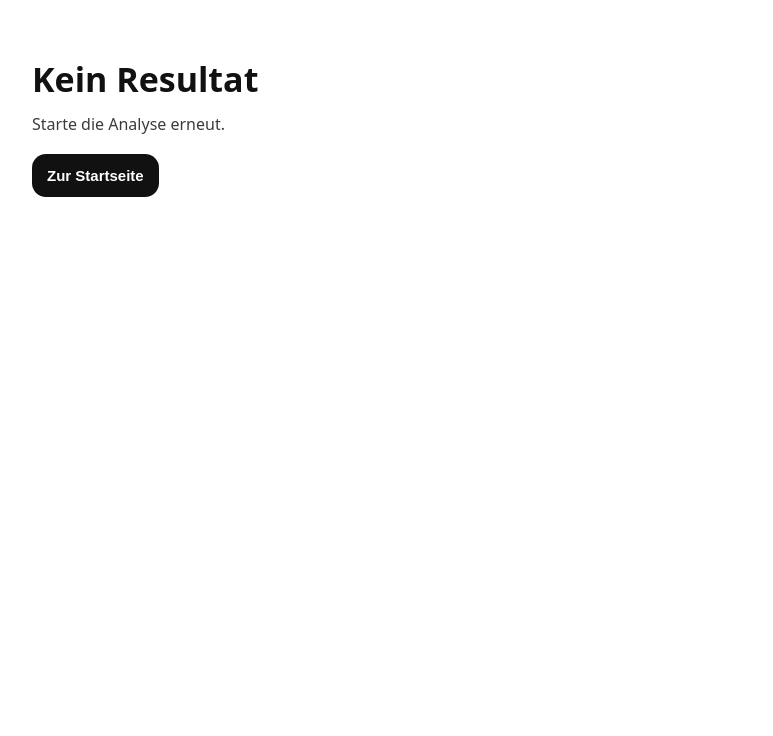
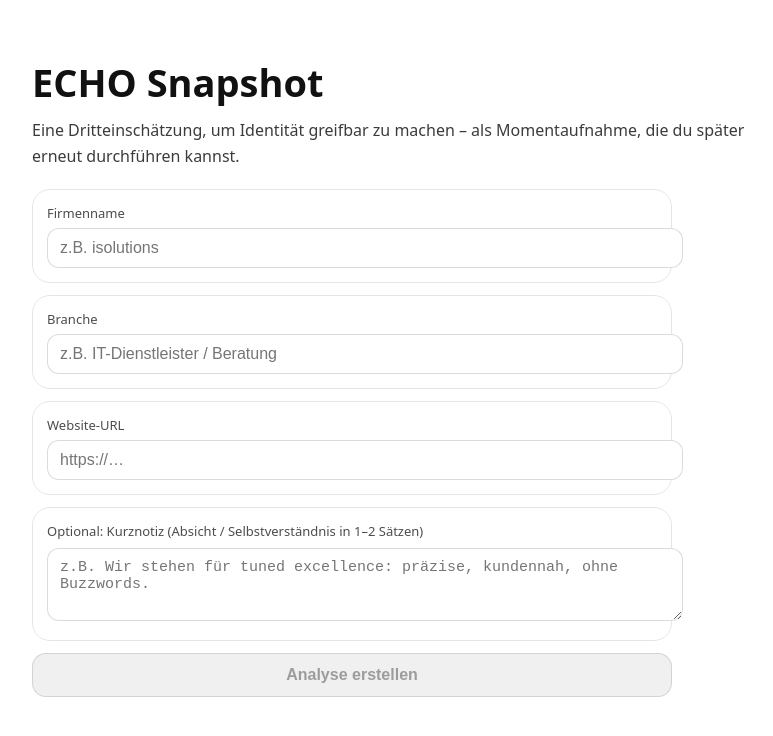
Before and after one commit to mkmosaikpartners/echo-brand-assessment, a Next.js app: page / in a window 1280 px wide. Shown: the top 736 px of the page, without its empty margins (178-951 px from the left). Built offline with nearby package versions, Linux system fonts and the light colour scheme.

Commit message:
Update page.tsx

```diff
--- a/app/page.tsx
+++ b/app/page.tsx
@@ -1,157 +1,108 @@
 "use client";
 
-import { useEffect, useState } from "react";
+import { useState } from "react";
 import { useRouter } from "next/navigation";
 
-type Result = {
-  company_name: string;
-  industry: string;
-  url: string;
+export default function Page() {
+  const router = useRouter();
 
-  position_statement: string;
-  maturity: string;
-  industry_positioning: string;
-  tensions: string[];
-  executive_implication: string;
+  const [companyName, setCompanyName] = useState("");
+  const [industry, setIndustry] = useState("");
+  const [url, setUrl] = useState("");
+  const [selfNote, setSelfNote] = useState("");
 
-  scores: { E: number; C: number; H: number; O: number };
-  echo_factor: number;
+  const [loading, setLoading] = useState(false);
+  const [error, setError] = useState<string | null>(null);
 
-  meta?: { pages_analyzed?: string[] };
-};
+  async function run() {
+    setError(null);
+    setLoading(true);
 
-export default function ResultPage() {
-  const router = useRouter();
-  const [r, setR] = useState<Result | null>(null);
-  const [downloading, setDownloading] = useState(false);
-
-  useEffect(() => {
-    const raw = sessionStorage.getItem("echo_result");
-    if (!raw) return;
-    setR(JSON.parse(raw));
-  }, []);
-
-  async function downloadPdf() {
-    if (!r) return;
-    setDownloading(true);
     try {
-      const res = await fetch("/api/pdf", {
+      const res = await fetch("/api/analyze", {
         method: "POST",
         headers: { "Content-Type": "application/json" },
-        body: JSON.stringify(r),
+        body: JSON.stringify({ companyName, industry, url, selfNote }),
       });
+
+      const data = await res.json();
       if (!res.ok) {
-        const j = await res.json().catch(() => null);
-        throw new Error(j?.error || "PDF konnte nicht erstellt werden.");
+        throw new Error(data?.error || "Analyse fehlgeschlagen.");
       }
 
-      const blob = await res.blob();
-      const url = URL.createObjectURL(blob);
-      const a = document.createElement("a");
-      a.href = url;
-      a.download = `ECHO-${r.company_name}.pdf`;
-      document.body.appendChild(a);
-      a.click();
-      a.remove();
-      URL.revokeObjectURL(url);
+      sessionStorage.setItem("echo_result", JSON.stringify(data));
+      router.push("/result");
     } catch (e: any) {
-      alert(e?.message || "Fehler beim PDF-Download.");
+      setError(e?.message || "Unbekannter Fehler.");
     } finally {
-      setDownloading(false);
+      setLoading(false);
     }
   }
 
-  if (!r) {
-    return (
-      <main style={{ maxWidth: 860, margin: "0 auto", padding: "44px 18px", fontFamily: "system-ui", color: "#111" }}>
-        <h1 style={{ fontSize: 34, margin: 0, fontWeight: 780 }}>Kein Resultat</h1>
-        <p style={{ marginTop: 10, opacity: 0.82, lineHeight: 1.6 }}>
-          Starte die Analyse erneut.
-        </p>
-        <button onClick={() => router.push("/")} style={btn(false)}>
-          Zur Startseite
-        </button>
-      </main>
-    );
-  }
-
   return (
-    <main style={{ maxWidth: 920, margin: "0 auto", padding: "44px 18px", fontFamily: "system-ui", color: "#111" }}>
-      <h1 style={{ fontSize: 34, margin: 0, fontWeight: 780 }}>
-        ECHO Snapshot für {r.company_name}
-      </h1>
-      <p style={{ marginTop: 10, opacity: 0.82, lineHeight: 1.6 }}>
-        Branche: <b>{r.industry}</b> · Branchenposition: <b>{r.industry_positioning}</b> · Reifegrad: <b>{r.maturity}</b>
+    <main style={{ maxWidth: 860, margin: "0 auto", padding: "44px 18px", fontFamily: "system-ui", color: "#111" }}>
+      <h1 style={{ fontSize: 38, margin: 0, fontWeight: 780 }}>ECHO Snapshot</h1>
+      <p style={{ marginTop: 10, opacity: 0.82, lineHeight: 1.6, maxWidth: 720 }}>
+        Eine Dritteinschätzung, um Identität greifbar zu machen – als Momentaufnahme, die du später erneut durchführen kannst.
       </p>
 
-      <div style={{ ...card, marginTop: 16 }}>
-        <div style={label}>Position</div>
-        <div style={{ fontSize: 18, lineHeight: 1.55, fontWeight: 650 }}>{r.position_statement}</div>
-      </div>
+      <div style={{ display: "grid", gap: 12, marginTop: 20, maxWidth: 640 }}>
+        <Field label="Firmenname" value={companyName} onChange={setCompanyName} placeholder="z.B. isolutions" />
+        <Field label="Branche" value={industry} onChange={setIndustry} placeholder="z.B. IT-Dienstleister / Beratung" />
+        <Field label="Website-URL" value={url} onChange={setUrl} placeholder="https://…" />
 
-      <div style={{ display: "grid", gap: 12, gridTemplateColumns: "1fr 1fr", marginTop: 14 }}>
-        <Mini label="Erlebnis (E)" value={r.scores.E} />
-        <Mini label="Charakter (C)" value={r.scores.C} />
-        <Mini label="Homogenität (H)" value={r.scores.H} />
-        <Mini label="Originalität (O)" value={r.scores.O} />
-      </div>
-
-      <div style={{ display: "flex", gap: 12, flexWrap: "wrap", marginTop: 12 }}>
-        <div style={{ ...card, flex: "1 1 220px" }}>
-          <div style={label}>ECHO-Faktor</div>
-          <div style={{ fontSize: 34, fontWeight: 820 }}>{Math.round(r.echo_factor)}</div>
+        <div style={card}>
+          <div style={{ fontSize: 13, opacity: 0.75, marginBottom: 8 }}>
+            Optional: Kurznotiz (Absicht / Selbstverständnis in 1–2 Sätzen)
+          </div>
+          <textarea
+            value={selfNote}
+            onChange={(e) => setSelfNote(e.target.value)}
+            rows={3}
+            style={textarea}
+            placeholder="z.B. Wir stehen für tuned excellence: präzise, kundennah, ohne Buzzwords."
+          />
         </div>
 
-        <div style={{ ...card, flex: "2 1 420px" }}>
-          <div style={label}>Spannungsfelder</div>
-          <ul style={{ margin: "8px 0 0 18px", padding: 0, lineHeight: 1.6, opacity: 0.92 }}>
-            {r.tensions.map((t, i) => (
-              <li key={i}>{t}</li>
-            ))}
-          </ul>
-        </div>
+        <button
+          onClick={run}
+          disabled={loading || !companyName.trim() || !industry.trim() || !url.trim()}
+          style={btn(loading || !companyName.trim() || !industry.trim() || !url.trim())}
+        >
+          {loading ? "Analyse läuft…" : "Analyse erstellen"}
+        </button>
+
+        {error ? (
+          <div style={{ border: "1px solid rgba(0,0,0,0.12)", borderRadius: 16, padding: 12, color: "#B00020" }}>
+            {error}
+          </div>
+        ) : null}
+
+        {loading ? (
+          <div style={{ marginTop: 8, opacity: 0.8, lineHeight: 1.6 }}>
+            Wir lesen relevante Seiten aus und verdichten die Dritteinschätzung entlang ECHO.
+          </div>
+        ) : null}
       </div>
-
-      <div style={{ ...card, marginTop: 12 }}>
-        <div style={label}>Executive-Implikation</div>
-        <div style={{ lineHeight: 1.65, opacity: 0.92 }}>{r.executive_implication}</div>
-      </div>
-
-      <div style={{ display: "flex", gap: 10, marginTop: 14, flexWrap: "wrap" }}>
-        <button onClick={downloadPdf} disabled={downloading} style={btn(downloading)}>
-          {downloading ? "PDF wird erstellt…" : "PDF herunterladen"}
-        </button>
-        <button
-          onClick={() => router.push("/")}
-          style={{
-            ...btn(false),
-            background: "transparent",
-            color: "#111",
-          }}
-        >
-          Neue Momentaufnahme
-        </button>
-      </div>
-
-      {r.meta?.pages_analyzed?.length ? (
-        <div style={{ marginTop: 14, opacity: 0.7, fontSize: 13, lineHeight: 1.5 }}>
-          Analysierte Seiten: {r.meta.pages_analyzed.join(" · ")}
-        </div>
-      ) : null}
     </main>
   );
 }
 
-function Mini({ label: t, value }: { label: string; value: number }) {
+function Field(props: {
+  label: string;
+  value: string;
+  onChange: (v: string) => void;
+  placeholder?: string;
+}) {
   return (
     <div style={card}>
-      <div style={labelStyle}>{t}</div>
-      <div style={{ display: "flex", alignItems: "baseline", gap: 10 }}>
-        <div style={{ fontSize: 28, fontWeight: 820 }}>{Math.round(value)}</div>
-        <div style={{ flex: 1, height: 10, background: "rgba(0,0,0,0.08)", borderRadius: 999 }}>
-          <div style={{ width: `${Math.max(0, Math.min(100, value))}%`, height: 10, background: "#111", borderRadius: 999 }} />
-        </div>
-      </div>
+      <div style={{ fontSize: 13, opacity: 0.75, marginBottom: 6 }}>{props.label}</div>
+      <input
+        value={props.value}
+        onChange={(e) => props.onChange(e.target.value)}
+        placeholder={props.placeholder}
+        style={input}
+      />
     </div>
   );
 }
@@ -162,29 +113,35 @@ const card: React.CSSProperties = {
   padding: 14,
 };
 
-const labelStyle: React.CSSProperties = {
-  fontSize: 13,
-  opacity: 0.72,
-  marginBottom: 8,
+const input: React.CSSProperties = {
+  width: "100%",
+  fontSize: 16,
+  padding: "10px 12px",
+  borderRadius: 12,
+  border: "1px solid rgba(0,0,0,0.14)",
+  outline: "none",
 };
 
-const label: React.CSSProperties = {
-  fontSize: 12,
-  letterSpacing: "0.06em",
-  textTransform: "uppercase",
-  opacity: 0.6,
-  marginBottom: 8,
+const textarea: React.CSSProperties = {
+  width: "100%",
+  fontSize: 15,
+  padding: "10px 12px",
+  borderRadius: 12,
+  border: "1px solid rgba(0,0,0,0.14)",
+  outline: "none",
+  resize: "vertical",
 };
 
 function btn(disabled: boolean): React.CSSProperties {
   return {
+    width: "100%",
     padding: "12px 14px",
     borderRadius: 14,
     border: "1px solid rgba(0,0,0,0.12)",
     background: disabled ? "rgba(0,0,0,0.06)" : "#111",
     color: disabled ? "rgba(0,0,0,0.35)" : "#fff",
-    fontSize: 15,
-    fontWeight: 750,
+    fontSize: 16,
+    fontWeight: 700,
     cursor: disabled ? "not-allowed" : "pointer",
   };
 }
```
